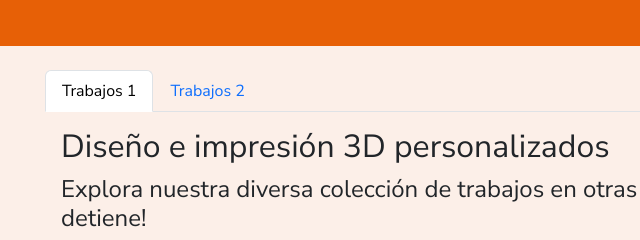
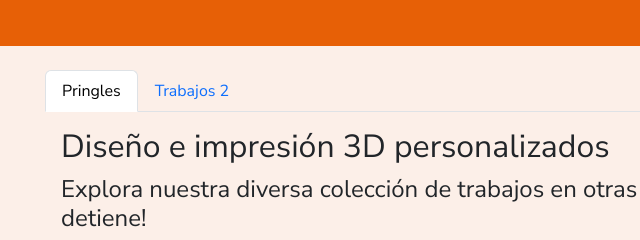
Before and after one commit to mpalermomd/Coder-Desarrollo-Web, a website: page pages/Diseno_de_ID_de_Producto.html in a window 1280 px wide. Shown: the part 160-400 px from the top of the page, 37-677 px from the left. Drawn offline with nearby package versions, Linux system fonts and the light colour scheme; files whose address does not match are found by name.

Commit message:
Update Diseno_de_ID_de_Producto.html

```diff
--- a/pages/Diseno_de_ID_de_Producto.html
+++ b/pages/Diseno_de_ID_de_Producto.html
@@ -53,7 +53,7 @@ function verImg(el) {
 <!-- TABS -->
 <ul class="nav nav-tabs mt-4">
   <li class="nav-item">
-    <button class="nav-link active" data-bs-toggle="tab" data-bs-target="#tab1">Trabajos 1</button>
+    <button class="nav-link active" data-bs-toggle="tab" data-bs-target="#tab1">Pringles</button>
   </li>
   <li class="nav-item">
     <button class="nav-link" data-bs-toggle="tab" data-bs-target="#tab2">Trabajos 2</button>
```
